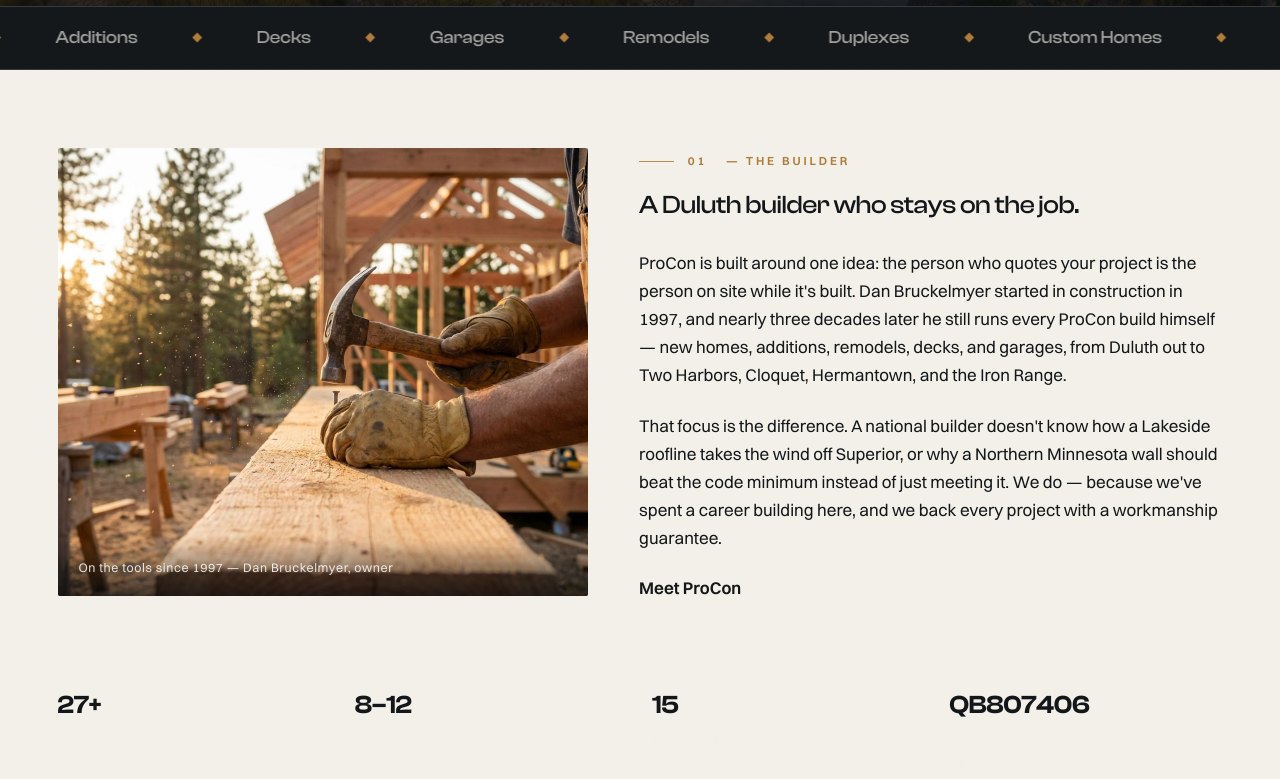
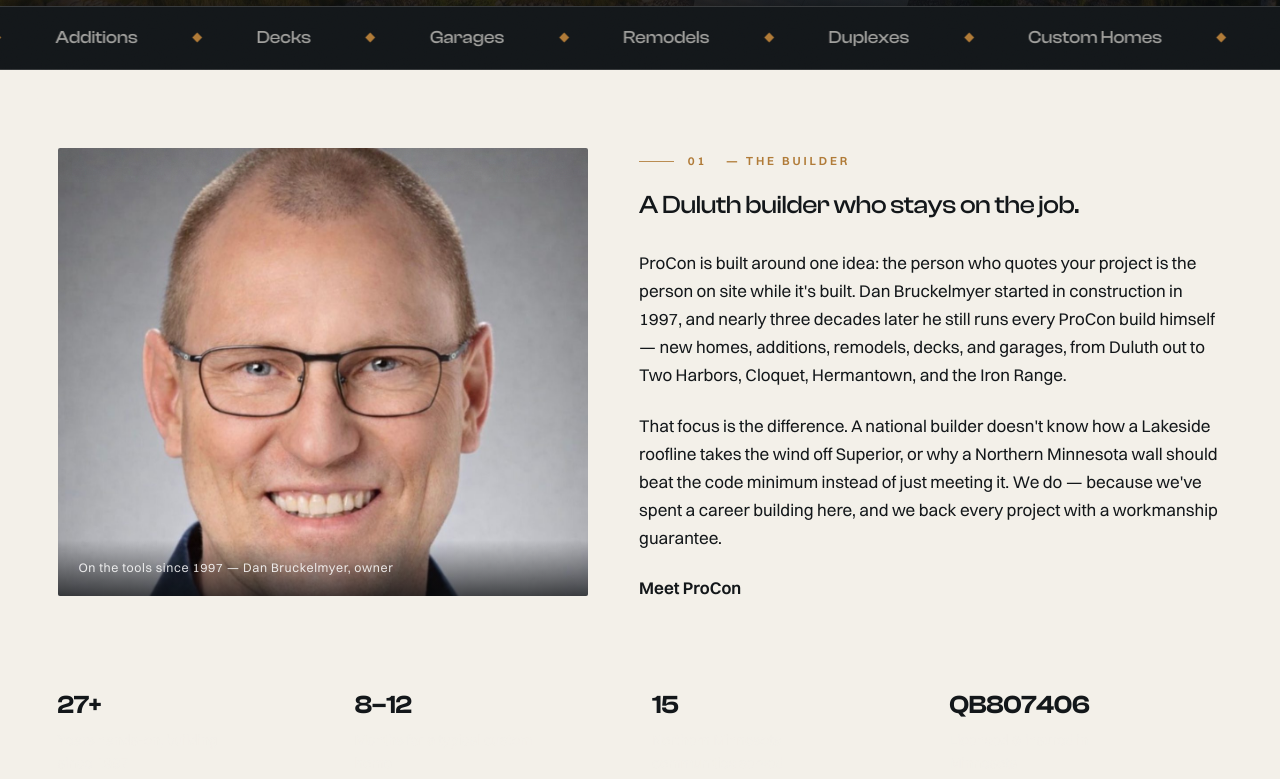
Before and after one commit to gary790/procon, a website: page public/index.html in a window 1280 px wide. Shown: the part 618-1397 px from the top of the page. Drawn offline with Linux system fonts and the light colour scheme; no server answers.

Commit message:
feat(content): replace stock builder photo with Dan Bruckelmyer owner headshot on homepage
- Add optimized 1200x1200 headshot (102 KB, progressive JPEG) as dan-bruckelmyer-owner-procon.jpg
- Homepage 'The Builder' section now shows the actual owner instead of stock timber-framing photo
- object-position tuned so face sits correctly in the square crop
- Updated alt text for SEO (owner name + business + location)

```diff
--- a/public/index.html
+++ b/public/index.html
@@ -199,7 +199,7 @@
       <div class="wrap">
         <div class="edsplit">
           <figure class="edsplit__media edsplit__media--tall" data-reveal>
-            <img src="/assets/img/craftsman-hands-timber-framing.jpg" alt="A carpenter's hands fitting a timber joint on a ProCon job site in Duluth, MN" width="1200" height="896" loading="lazy" decoding="async">
+            <img src="/assets/img/dan-bruckelmyer-owner-procon.jpg?v=20260611b" alt="Dan Bruckelmyer, owner of ProCon LLC, custom home builder in Duluth, MN" width="1200" height="1200" loading="lazy" decoding="async" style="object-position:50% 18%">
             <figcaption>On the tools since 1997 &mdash; Dan Bruckelmyer, owner</figcaption>
           </figure>
           <div>
```
Also changed, not shown: public/assets/img/dan-bruckelmyer-owner-procon.jpg (added).
